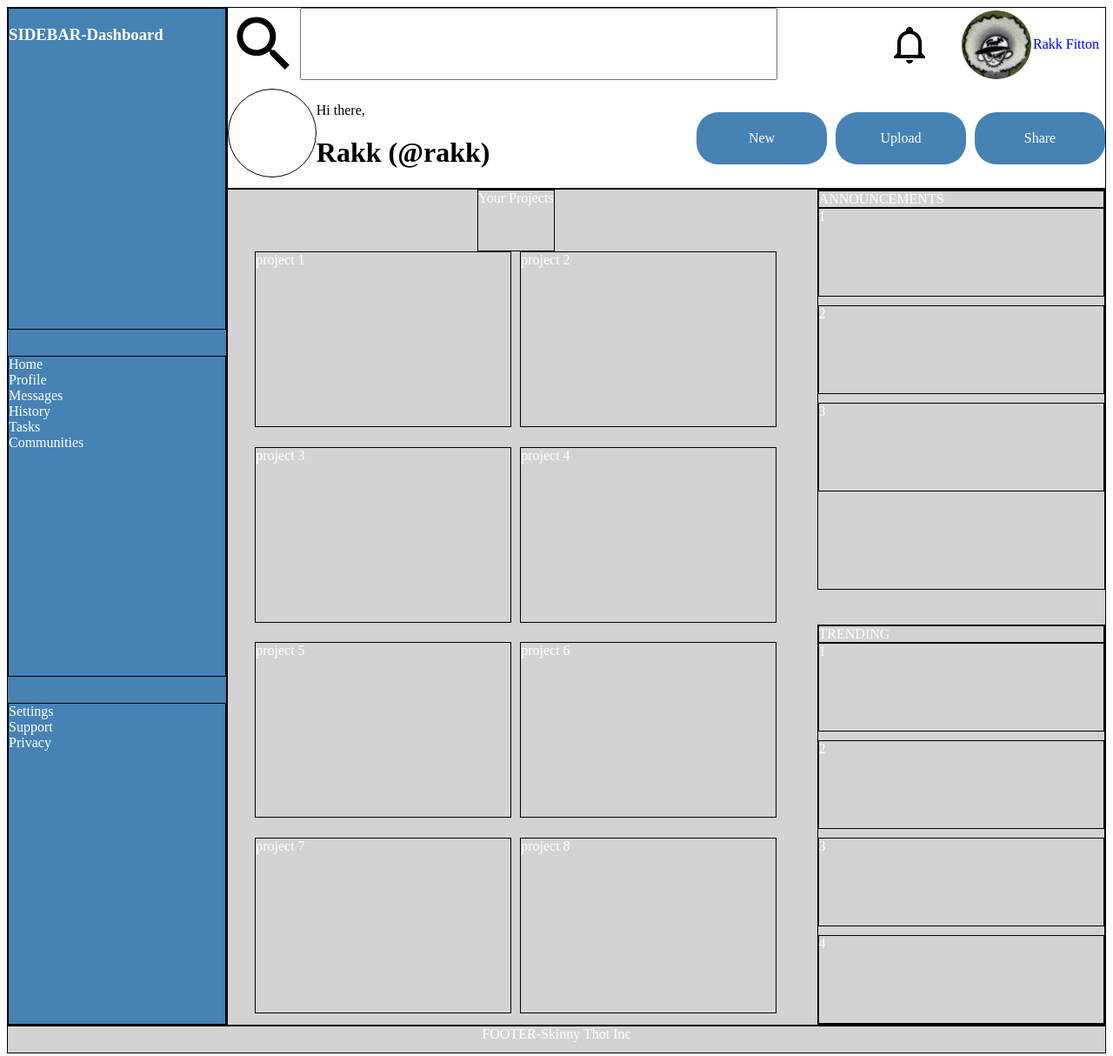
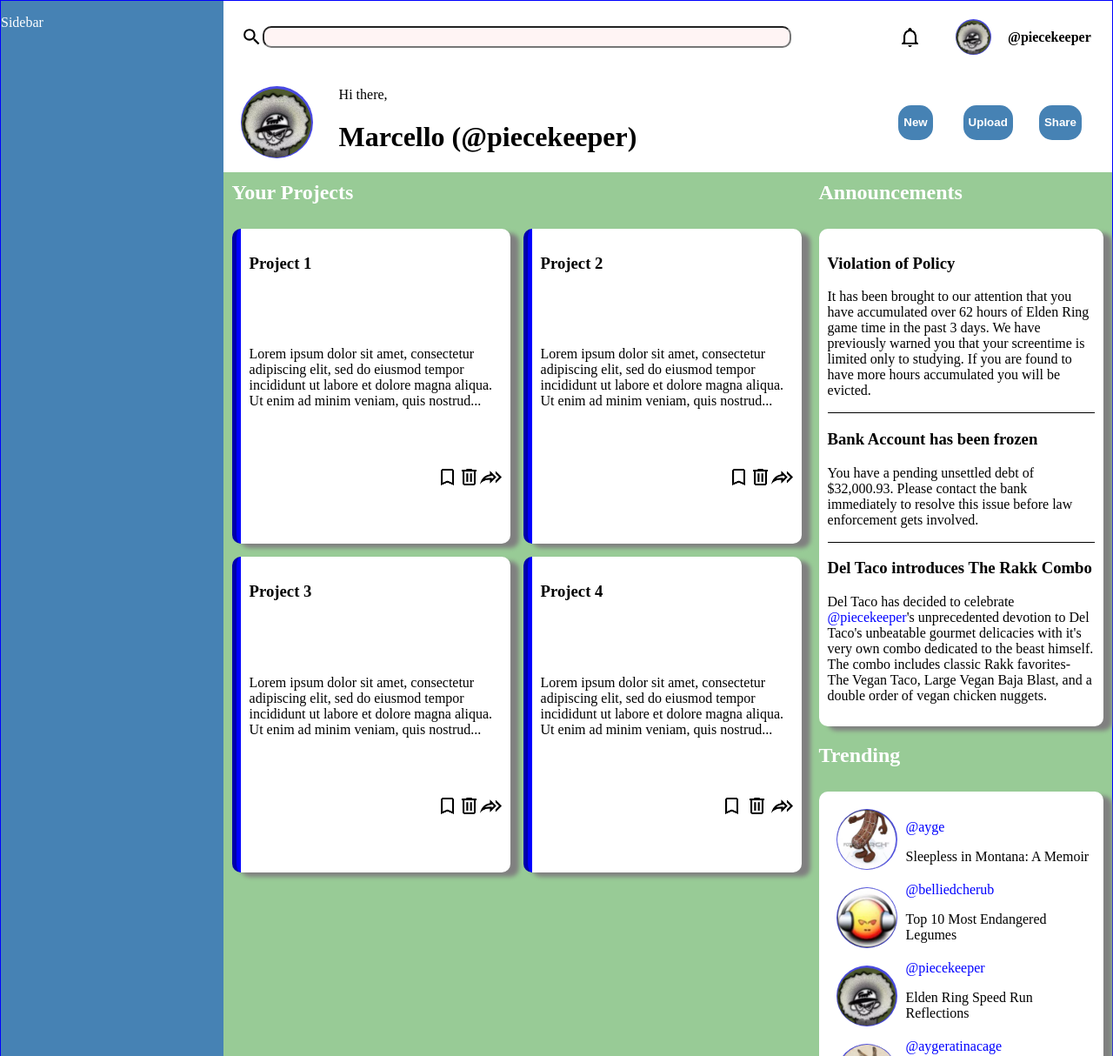
Before and after one commit to oggup/odin-dashboard, a plain HTML site: page index.html in a window 1280 px wide. Shown: the top 1214 px of the page at 87% size. Drawn offline with Linux system fonts and the light colour scheme.

Commit message:
renamed files

```diff
--- a/dashboard.css
+++ /dev/null
@@ -1,152 +0,0 @@
-.dashboard {
-  display: grid;
-  grid-template-columns: 1fr 4fr;
-  height: 100%;
-
-  color:white;
-  background-color:lightgray;
-}
-.dashboard > * {
-  border: black 1px solid;
-}
-
-/* header  */
-header {
-  grid-column: 2/3;
-  display: grid;
-  gap: 10px;
-  background-color:white;color:black;
-}
-.top {
-  display: flex;
-  justify-content: space-between;
-}
-.top-img {
-  height: 50px;
-  width: 50px;
-  border: 1px solid black;
-  border-radius: 50%;
-}
-.top-right {
-  display: grid;
-  grid-template-columns: repeat(3, 1fr);
-  align-items: center;
-
-  color: blue;
-}
-.searchbar {
-  display: flex;
-}
-.searchbar input {
-  width: 600px;
-}
-.user-card {
-  display: grid;
-  grid-template-columns: 1fr 5fr;
-}
-.bottom {
-  display: flex;
-  justify-content: space-between;
-}
-.buttons {
-  display: grid;
-  grid-template-columns: repeat(3, 1fr);
-  gap: 10px;
-  align-items: center;
-}
-
-.header-button {
-  display: flex;
-  background-color: steelblue;
-  color: white;
-  height: 60px;
-  width: 150px;
-  border-radius: 25px;
-  justify-content: center;
-  align-items: center;
-}
-.bottom-avatar {
-  border: 1px solid black;
-  border-radius: 50%;
-  height: 100px;
-  width: 100px;
-}
-
-
-
-/* SIDEBAR */
-
-.siderbar {
-  grid-row: 1/3;
-  display: grid;
-  grid-template-rows: repeat(3, 1fr);
-  gap: 30px;
-  background-color: steelblue;
-}
-.siderbar > * {
-  border: 1px solid black;
-}
-
-
-.main-content {
-  display: grid;
-  grid-template-columns: 2fr 1fr;
-  gap:15px;
-}
-/* MAIN RIGHT */
-.feed {
-  display: grid;
-  grid-template-rows: repeat(2, 1fr);
-  gap: 40px;
-}
-.section-title {
-  border: 1px solid black;
-}
-.feed > * {
-  border: 1px solid black;
-}
-footer {
-  grid-column: 1/3;
-  height: 30px;
-  text-align: center;
-}
-
-
-.your-projects {
-  display: grid;
-  grid-template-columns: repeat(2, 1fr);
-  justify-items:center;
-
-  /* gap: 10px; */
-}
-.project-title {
-  grid-column: 1/3;
-
-}
-.section-title {
-  /* height: 30px; */
-}
-.project {
-
-  display: grid;
-  grid-template-columns: repeat(2, 1fr);
-  grid-column: 1/3;
-  width:600px;
-  gap: 10px;
-
-}
-.project-card {
-  border: 1px solid black;
-  height: 200px;
-}
-.announcements-content,
-.trending-content {
-  display: grid;
-  grid-template-rows: repeat(3, 1fr);
-  gap: 10px;
-}
-.annoucement-card,
-.trending-card {
-  height: 100px;
-  border: 1px solid black;
-}
--- a/index.html
+++ b/index.html
@@ -4,93 +4,191 @@
     <meta charset="UTF-8" />
     <meta http-equiv="X-UA-Compatible" content="IE=edge" />
     <meta name="viewport" content="width=device-width, initial-scale=1.0" />
-    <link rel="stylesheet" href="dashboard.css" />
-    <title>Laje Gains Dashboard</title>
+    <link rel="stylesheet" href="style.css" />
+    <title>Dashboard</title>
   </head>
   <body>
-    <div class="dashboard">
-      <header>
-        <div class="top">
-          <div class="searchbar">
-            <img src="/assets/search.svg" alt="">
+    <div class="container">
+      <header class="header">
+        <div class="top-left-header">
+          <img src="/assets/search.svg" alt="" class="icon" />
           <input type="text" class="search-bar" />
         </div>
-          <div class="top-right">
-            <img src="/assets/bell.png" alt="">
-            <img src="/assets/rakk.png" alt="">
-            <div class="name">Rakk Fitton</div>
+        <div class="top-right-header">
+          <img src="/assets/bell.png" alt="" class="icon" />
+          <img src="/assets/rakk.png" alt="" class="top-right-avatar" />
+          <p>@piecekeeper</p>
+        </div>
+        <div class="bottom-left-header">
+          <img src="/assets/rakk.png" alt="" />
+          <div class="greeting">
+            <p>Hi there,</p>
+            <div class="username"><h1>Marcello (@piecekeeper)</h1></div>
           </div>
         </div>
-        <div class="bottom">
-          <div class="user-card">
-            <div class="bottom-avatar"></div>
-            <div class="greeting">
-              <p>Hi there,</p>
-              <div class="username"><h1>Rakk (@rakk)</h1></div>
+        <div class="bottom-right-header">
+          <button>New</button>
+          <button>Upload</button>
+          <button>Share</button>
+        </div>
+      </header>
+      <div class="sidebar"><p>Sidebar</p></div>
+      <div class="main-content">
+        <div class="projects">
+          <div class="projects-title">Your Projects</div>
+          <div class="card">
+            <h3 class="card-title">Project 1</h3>
+            <p class="card-content">
+              Lorem ipsum dolor sit amet, consectetur adipiscing elit, sed do
+              eiusmod tempor incididunt ut labore et dolore magna aliqua. Ut
+              enim ad minim veniam, quis nostrud...
+            </p>
+            <div class="card-icons">
+              <img src="/assets/save.png" alt="" class="icon" /><img
+                src="/assets/delete.png"
+                alt=""
+                class="icon"
+              /><img src="" alt="" class="icon" /><img
+                src="/assets/share.png"
+                alt=""
+                class="icon"
+              />
             </div>
           </div>
-          <div class="buttons">
-            <div class="header-button">New</div>
-            <div class="header-button">Upload</div>
-            <div class="header-button">Share</div>
+          <div class="card">
+            <h3 class="card-title">Project 2</h3>
+            <p class="card-content">
+              Lorem ipsum dolor sit amet, consectetur adipiscing elit, sed do
+              eiusmod tempor incididunt ut labore et dolore magna aliqua. Ut
+              enim ad minim veniam, quis nostrud...
+            </p>
+            <div class="card-icons">
+              <img src="/assets/save.png" alt="" class="icon" /><img
+                src="/assets/delete.png"
+                alt=""
+                class="icon"
+              /><img src="" alt="" class="icon" /><img
+                src="/assets/share.png"
+                alt=""
+                class="icon"
+              />
             </div>
           </div>
-      </header>
-      <section class="siderbar">
-        <div class="dashboard-items">
-          <h3>SIDEBAR-Dashboard</h3>
+          <div class="card">
+            <h3 class="card-title">Project 3</h3>
+            <p class="card-content">
+              Lorem ipsum dolor sit amet, consectetur adipiscing elit, sed do
+              eiusmod tempor incididunt ut labore et dolore magna aliqua. Ut
+              enim ad minim veniam, quis nostrud...
+            </p>
+            <div class="card-icons">
+              <img src="/assets/save.png" alt="" class="icon" /><img
+                src="/assets/delete.png"
+                alt=""
+                class="icon"
+              /><img src="" alt="" class="icon" /><img
+                src="/assets/share.png"
+                alt=""
+                class="icon"
+              />
             </div>
-        <div class="dashboard-items">
-          <div class="dash-quick-links">Home</div>
-          <div class="dash-quick-links">Profile</div>
-          <div class="dash-quick-links">Messages</div>
-          <div class="dash-quick-links">History</div>
-          <div class="dash-quick-links">Tasks</div>
-          <div class="dash-quick-links">Communities</div>
           </div>
-        <div class="dashboard-items">
-          <div class="das-quick-links">Settings</div>
-          <div class="das-quick-links">Support</div>
-          <div class="das-quick-links"></div>
-          Privacy
+          <div class="card">
+            <h3 class="card-title">Project 4</h3>
+            <p class="card-content">
+              Lorem ipsum dolor sit amet, consectetur adipiscing elit, sed do
+              eiusmod tempor incididunt ut labore et dolore magna aliqua. Ut
+              enim ad minim veniam, quis nostrud...
+            </p>
+            <div class="card-icons">
+              <img src="/assets/save.png" alt="" class="icon" />
+              <img src="/assets/delete.png" alt="" class="icon" />
+              <img src="" alt="" class="icon" /><img
+                src="/assets/share.png"
+                alt=""
+                class="icon"
+              />
             </div>
-      </section>
-      <article class="main-content">
-        <section class="your-projects">
-
-          <div class="section-title project-title">Your Projects</div>
-          <div class="project">
-            <div class="project-card">project 1</div>
-            <div class="project-card">project 2</div>
-            <div class="project-card">project 3</div>
-            <div class="project-card">project 4</div>
-            <div class="project-card">project 5</div>
-            <div class="project-card">project 6</div>
-            <div class="project-card">project 7</div>
-            <div class="project-card">project 8</div>
           </div>
-        </section>
-        <section class="feed">
+        </div>
+        <div class="main-content-right">
           <div class="announcements">
-            <div class="section-title">ANNOUNCEMENTS</div>
-            <div class="announcements-content">
-              <div class="annoucement-card">1</div>
-              <div class="annoucement-card">2</div>
-              <div class="annoucement-card">3</div>
+            <div class="announcements-title">Announcements</div>
+            <div class="card announcements-cards">
+              <div class="announcements-card">
+                <h3 class="card-title">Violation of Policy</h3>
+                <p>
+                  It has been brought to our attention that you have accumulated
+                  over 62 hours of Elden Ring game time in the past 3 days. We
+                  have previously warned you that your screentime is limited
+                  only to studying. If you are found to have more hours
+                  accumulated you will be evicted.
+                </p>
+              </div>
+              <div class="announcements-card">
+                <h3 class="card-title">Bank Account has been frozen</h3>
+                <p>
+                  You have a pending unsettled debt of $32,000.93. Please
+                  contact the bank immediately to resolve this issue before law
+                  enforcement gets involved.
+                </p>
+              </div>
+              <div class="announcements-card">
+                <h3 class="card-title">Del Taco introduces The Rakk Combo</h3>
+                <p>
+                  Del Taco has decided to celebrate <a href="#">@piecekeeper</a>'s
+                  unprecedented devotion to Del Taco's unbeatable gourmet
+                  delicacies with it's very own combo dedicated to
+                  the beast himself. The combo includes classic
+                  Rakk favorites- The Vegan Taco, Large Vegan
+                  Baja Blast, and a double order of vegan chicken nuggets.
+                </p>
+              </div>
             </div>
           </div>
           <div class="trending">
-            <div class="section-title">TRENDING</div>
-            <div class="trending-content">
-              <div class="trending-card">1</div>
-              <div class="trending-card">2</div>
-              <div class="trending-card">3</div>
-              <div class="trending-card">4</div>
+            <div class="trending-title">Trending</div>
+            <div class="card">
+              <div class="trending-card">
+                <img src="/assets/aj.png" alt="" />
+                <div class="trending-info">
+                  <a href="#">@ayge</a>
+                  <p class="name">Sleepless in Montana: A Memoir</p>
                 </div>
               </div>
-        </section>
-      </article>
-      <footer>FOOTER-Skinny Thot Inc</footer>
+              <div class="trending-card">
+                <img src="/assets/papaya.png" alt="" />
+                <div class="trending-info">
+                  <a href="#">@belliedcherub</a>
+                  <p class="name">Top 10 Most Endangered Legumes</p>
+                </div>
+              </div>
+              <div class="trending-card">
+                <img src="/assets/rakk.png" alt="" />
+                <div class="trending-info">
+                  <a href="#">@piecekeeper</a>
+                  <p class="name">Elden Ring Speed Run Reflections</p>
+                </div>
+              </div>
+
+              <div class="trending-card">
+                <img src="/assets/bird.png" alt="" />
+                <div class="trending-info">
+                  <a href="#">@aygeratinacage</a>
+                  <p class="name">Principles of 9 String Guitar Mastery</p>
+                </div>
+              </div>
+              <div class="trending-card">
+                <img src="/assets/biccente.png" alt="" />
+                <div class="trending-info">
+                  <a href="#">@coolArrows</a>
+                  <p class="name">Introduction Lecture to Borges</p>
+                </div>
+              </div>
+            </div>
+          </div>
+        </div>
+      </div>
     </div>
   </body>
 </html>
```
Also changed, not shown: index-2.html (deleted, +0 -194 lines). Lines whose indentation alone changed are shown as unchanged.
